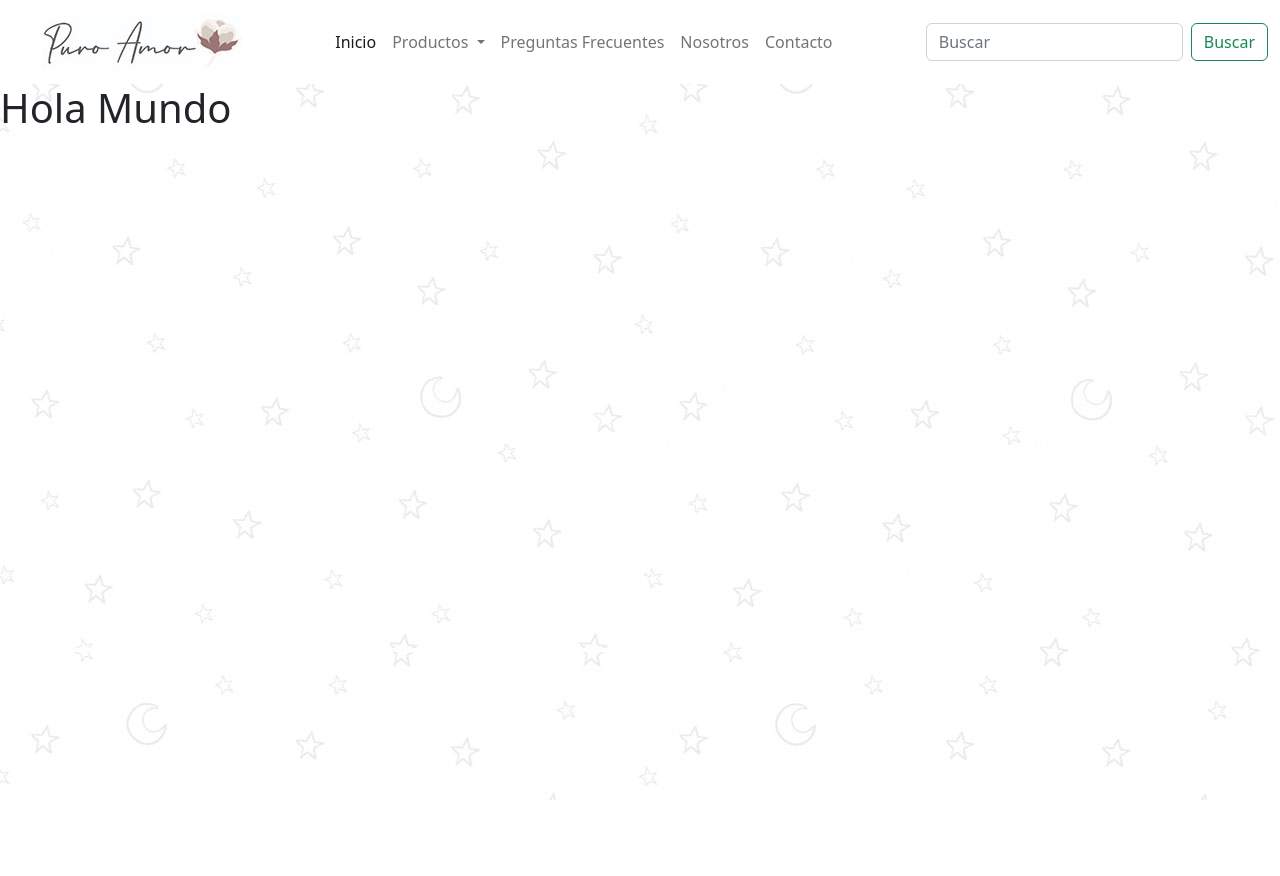
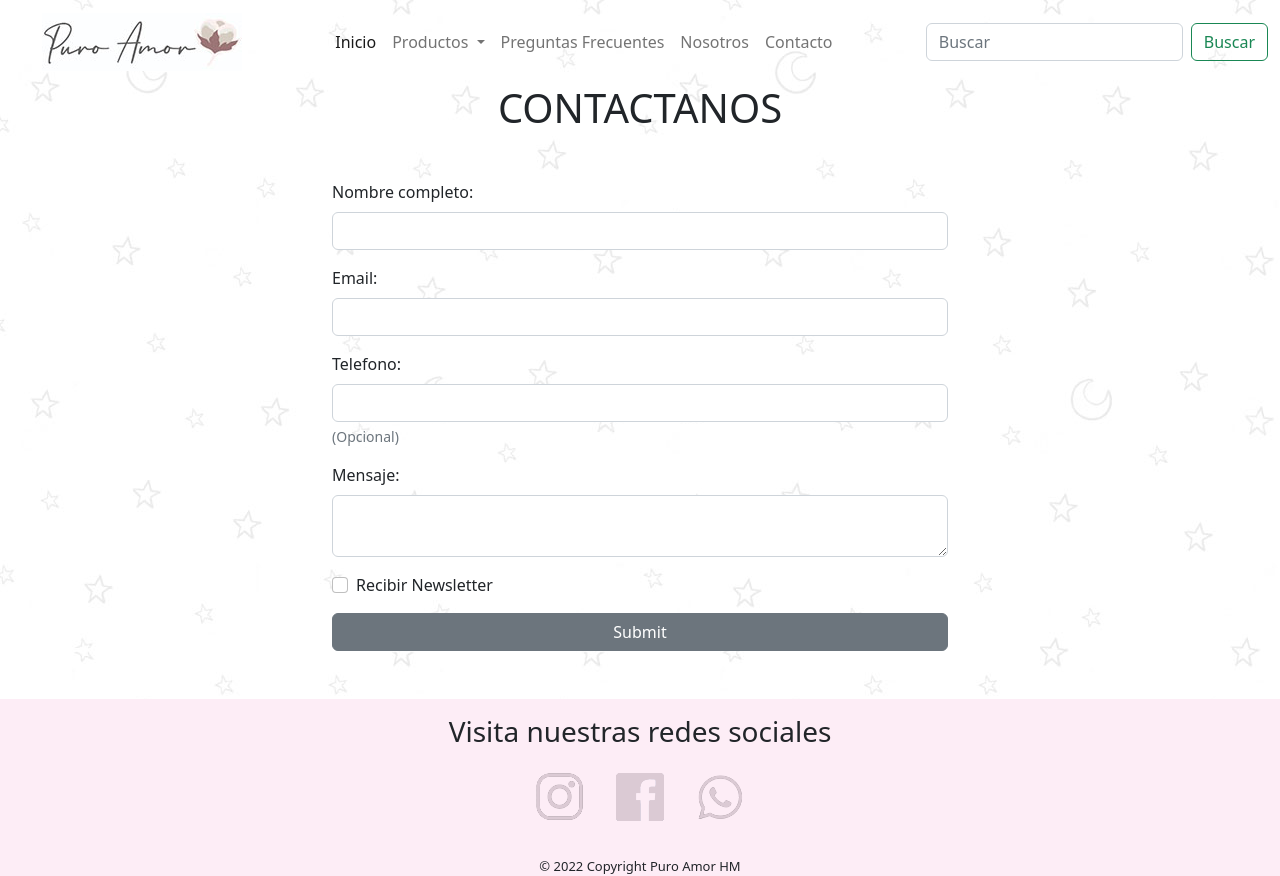
Before and after one commit to SantiagoPrediger/puro-amor, a plain HTML site: page pages/contacto.html in a window 1280 px wide. Before the commit the page ends 800 px from the top, so only its background shows below. Drawn offline with nearby package versions, Linux system fonts and the light colour scheme.

Commit message:
formulario de contacto

```diff
--- a/css/style.css
+++ b/css/style.css
@@ -5,12 +5,15 @@
 
 body {
     background-image: url(../img/fondopatron.jpg);
-    min-height: 80%;
 }
+
+/* NAVBAR*/
 
 .navbar-nav {
     margin: 0 auto;
 }
+
+/* TARJETA DE PRODUCTO */
 
 .card-body a {
     list-style: none;
@@ -32,10 +35,6 @@ body {
 .card {
     margin: 10px;
     border: none !important;
-}
-
-.navbar-brand {
-    margin: 0 auto;
 }
 
 .col {
@@ -100,6 +99,11 @@ p {
 }
 
 @media (min-width: 860px) {
+
+
+    .navbar-brand {
+        margin: 0 auto;
+    }
     .product {
         display: flex;
     }
--- a/pages/contacto.html
+++ b/pages/contacto.html
@@ -1,19 +1,24 @@
 <!doctype html>
 <html lang="en">
+
 <head>
   <meta charset="utf-8">
   <meta name="viewport" content="width=device-width, initial-scale=1">
   <title>Inicio</title>
-    <link href="https://cdn.jsdelivr.net/npm/bootstrap@5.2.0/dist/css/bootstrap.min.css" rel="stylesheet" integrity="sha384-gH2yIJqKdNHPEq0n4Mqa/HGKIhSkIHeL5AyhkYV8i59U5AR6csBvApHHNl/vI1Bx" crossorigin="anonymous">
+  <link href="https://cdn.jsdelivr.net/npm/bootstrap@5.2.0/dist/css/bootstrap.min.css" rel="stylesheet"
+    integrity="sha384-gH2yIJqKdNHPEq0n4Mqa/HGKIhSkIHeL5AyhkYV8i59U5AR6csBvApHHNl/vI1Bx" crossorigin="anonymous">
   <link rel="stylesheet" href="../css/style.css">
 </head>
+
+<body>
   <header>
-        <nav class="navbar navbar-expand-lg bg-white">
+    <nav class="navbar navbar-expand-lg bg-transparent">
       <div class="container-fluid">
         <a class="navbar-brand" href="../index.html">
           <img src="../img/Logo.jpg" alt="logo">
         </a>
-              <button class="navbar-toggler" type="button" data-bs-toggle="collapse" data-bs-target="#navbarSupportedContent" aria-controls="navbarSupportedContent" aria-expanded="false" aria-label="Toggle navigation">
+        <button class="navbar-toggler" type="button" data-bs-toggle="collapse" data-bs-target="#navbarSupportedContent"
+          aria-controls="navbarSupportedContent" aria-expanded="false" aria-label="Toggle navigation">
           <span class="navbar-toggler-icon"></span>
         </button>
         <div class="collapse navbar-collapse" id="navbarSupportedContent">
@@ -22,14 +27,17 @@
               <a class="nav-link active" aria-current="page" href="../index.html">Inicio</a>
             </li>
             <li class="nav-item dropdown">
-                    <a class="nav-link dropdown-toggle" href="./productos.html" role="button" data-bs-toggle="dropdown" aria-expanded="false">
+              <a class="nav-link dropdown-toggle" href="./productos.html" role="button" data-bs-toggle="dropdown"
+                aria-expanded="false">
                 Productos
               </a>
               <ul class="dropdown-menu">
                 <li><a class="dropdown-item" href="./cartucheras.html">Cartucheras</a></li>
                 <li><a class="dropdown-item" href="./neceseres.html">Neceseres</a></li>
                 <li><a class="dropdown-item" href="./hogar.html">Hogar</a></li>
-                      <li><hr class="dropdown-divider"></li>
+                <li>
+                  <hr class="dropdown-divider">
+                </li>
                 <li><a class="dropdown-item" href="./productos.html">Todos los productos</a></li>
               </ul>
             </li>
@@ -51,8 +59,63 @@
       </div>
     </nav>
   </header>
-  <body>
-    <h1>Hola Mundo</h1>
-    <script src="https://cdn.jsdelivr.net/npm/bootstrap@5.2.0/dist/js/bootstrap.bundle.min.js" integrity="sha384-A3rJD856KowSb7dwlZdYEkO39Gagi7vIsF0jrRAoQmDKKtQBHUuLZ9AsSv4jD4Xa" crossorigin="anonymous"></script>
+  <main>
+    <h1 class="text-center fw-medium">CONTACTANOS</h1>
+    <div class="container w-50">
+      <form class="mt-5 mb-5">
+        <div class="mb-3">
+          <label for="exampleInputEmail1" class="form-label">Nombre completo:</label>
+          <input type="text" class="form-control" id="exampleInputEmail1" aria-describedby="emailHelp">
+        </div>
+        <div class="mb-3">
+          <label for="exampleInputEmail1" class="form-label">Email:</label>
+          <input type="email" class="form-control" id="exampleInputEmail1" aria-describedby="emailHelp">
+        </div>
+        <div class="mb-3">
+          <label for="exampleInputEmail1" class="form-label">Telefono:</label>
+          <input type="number" class="form-control" id="exampleInputEmail1" aria-describedby="emailHelp">
+          <div id="emailHelp" class="form-text">(Opcional)</div>
+        </div>
+        <div class="mb-3">
+          <label for="exampleInputPassword1" class="form-label">Mensaje:</label>
+          <textarea type="text" class="form-control" id="exampleInputPassword1"></textarea>
+        </div>
+        <div class="mb-3 form-check">
+          <input type="checkbox" class="form-check-input" id="exampleCheck1">
+          <label class="form-check-label" for="exampleCheck1">Recibir Newsletter</label>
+        </div>
+        <button type="submit" class="btn btn-secondary container">Submit</button>
+      </form>
+    </div>
+  </main>
+  <footer class="footer">
+    <div class="d-flex flex-column">
+      <div>
+        <h3 class="redesFooter text-center mt-3">Visita nuestras redes sociales</h3>
+        <ul class="redes d-flex justify-content-center">
+          <li class="m-3">
+            <a href="https://instagram.com/puroamorhm" target="_blank">
+              <img src="../img/instagram.png" alt="logo instagram">
+            </a>
+          </li>
+          <li class="m-3">
+            <a href="https://www.facebook.com/puroamorhm" target="_blank">
+              <img src="../img/facebook.png" alt="logo facebook">
+            </a>
+          </li>
+          <li class="m-3">
+            <a href="https://walink.co/4c24cf" target="_blank">
+              <img src="../img/whatsapp.png" alt="logo whatsapp">
+            </a>
+          </li>
+        </ul>
+      </div>
+    </div>
+    <p class="copy text-center">&copy; 2022 Copyright Puro Amor HM</p>
+  </footer>
+  <script src="https://cdn.jsdelivr.net/npm/bootstrap@5.2.0/dist/js/bootstrap.bundle.min.js"
+    integrity="sha384-A3rJD856KowSb7dwlZdYEkO39Gagi7vIsF0jrRAoQmDKKtQBHUuLZ9AsSv4jD4Xa"
+    crossorigin="anonymous"></script>
 </body>
+
 </html>
```
Also changed, not shown: index.html (+1 -1 lines), pages/nosotros.html (+1 -1 lines), pages/preguntas-frecuentes.html (+1 -1 lines). Lines whose indentation alone changed are shown as unchanged.
